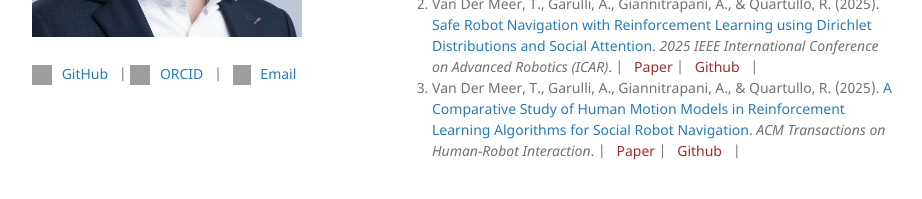
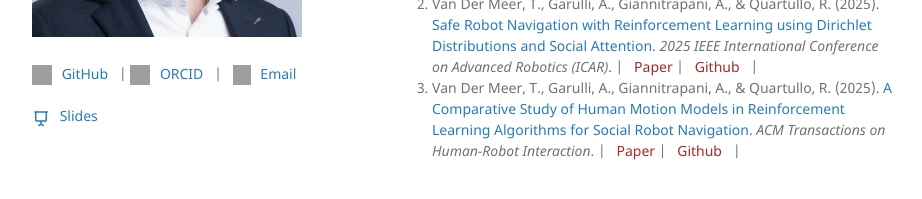
Before and after one commit to TommasoVandermeer/tommasovandermeer.github.io, a Jekyll site: the page built from index.md, in a window 1280 px wide. Shown: the part 456-655 px from the top of the page, without its empty margins (178-1100 px from the left). Built offline with Jekyll 4.4.1, drawn with Linux system fonts in a browser that asks for light colours; the repository's description, which GitHub fills in, is left out; grey boxes are pictures that could not be loaded.

Commit message:
Add link to slides pages

```diff
--- a/_layouts/default.html
+++ b/_layouts/default.html
@@ -57,6 +57,16 @@
           </a>
         </p>
 
+        <p class="view">
+          <a href="{{ "/slides/" | absolute_url }}" class="slides-link">
+            <svg viewBox="0 0 24 24" width="18" height="18" aria-hidden="true"
+              style="vertical-align:middle;margin-right:6px;">
+              <path fill="currentColor" d="M3 3h18v2h-1v10a2 2 0 0 1-2 2h-5v2.6l3.2 1.9-1 1.7L12 21.2l-3.2 2-1-1.7 3.2-1.9V17H6a2 2 0 0 1-2-2V5H3V3zm3 2v10h12V5H6z"/>
+            </svg>
+            Slides
+          </a>
+        </p>
+
         {% if site.show_downloads %}
         <ul class="downloads">
           <li><a href="{{ site.github.zip_url }}">Download <strong>ZIP File</strong></a></li>
```
